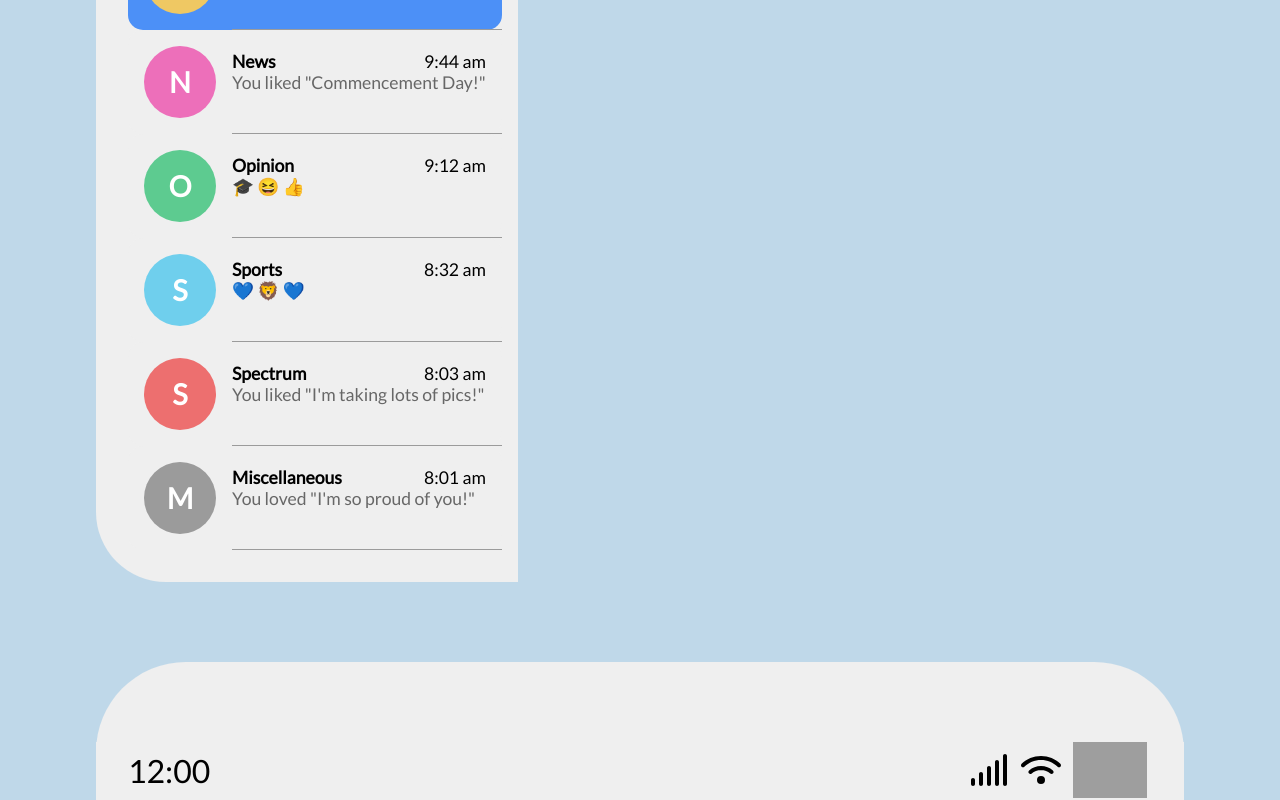
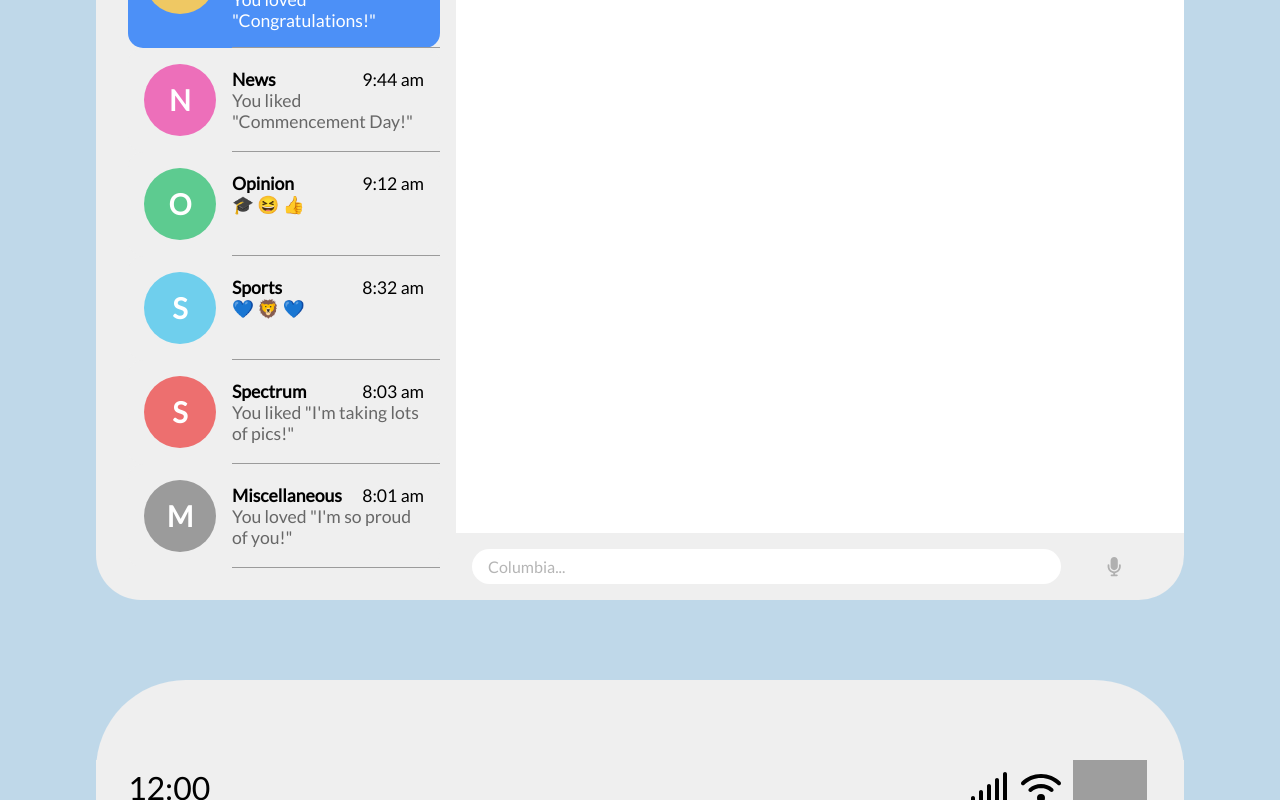
Before and after one commit to spectatorpublishing/commencement2022, a React (Create React App) app: page / in a window 1280 px wide. Shown: the part 3160-3960 px from the top of the page. Built offline with nearby package versions, Linux system fonts and the light colour scheme; grey boxes are pictures that could not be loaded.

Commit message:
Made article space for desktop

```diff
--- a/src/components/TextConvoDesktop/Articles.js
+++ b/src/components/TextConvoDesktop/Articles.js
@@ -1,9 +1,52 @@
+import { faMicrophone } from "@fortawesome/free-solid-svg-icons";
+import { FontAwesomeIcon } from "@fortawesome/react-fontawesome";
 import React, { useEffect, useState } from "react";
 import styled from "styled-components";
 import articles from "../../data/articles";
+import theme from "../../theme";
 
 const Wrapper = styled.div`
-    min-width: 50%;
+    width: 70%;
+    display: flex;
+    flex-direction: column;
+    border-radius: 0px 45px 45px 0px;
+`;
+
+const Header = styled.div`
+    background-color: ${theme.colors.lightGray};
+    padding: 3rem 1rem 1rem 1rem;
+    border-radius: 0px 45px 0px 0px;
+`;
+
+const ArticleWrap = styled.div`
+    height: 100%;
+    background-color: white;
+`;
+
+const TextBoxWrap = styled.div`
+    display: flex;
+    background-color: ${theme.colors.lightGray};
+    border-radius: 0px 0px 45px 0px;
+    padding-right: 2rem;
+
+    svg {
+        font-size: 1.2rem;
+        margin: auto;
+        color: #B0B0B0;
+    }
+`;
+
+const TextBox = styled.div`
+    width: 80%;
+    border-radius: 40px;
+    margin: 1rem;
+    background-color: white;
+    padding: 0.5rem 1rem;
+`;
+
+const Text = styled.span`
+    color: ${props => props.color};
+    margin-right: 0.3rem;
 `;
 
 const Articles = ({selectedSection}) => {
@@ -15,7 +58,18 @@ const Articles = ({selectedSection}) => {
 
     return (
         <Wrapper>
+            <Header>
+            <Text color='#B0B0B0'>To:</Text><Text color="#616161">Class of 2022</Text>
+            </Header>
+            <ArticleWrap>
 
+            </ArticleWrap>
+            <TextBoxWrap>
+                <TextBox>
+                    <Text color='#B5B5B5'>Columbia...</Text>
+                </TextBox>
+                <FontAwesomeIcon icon={faMicrophone}/>
+            </TextBoxWrap>
         </Wrapper>
     )
 };
--- a/src/components/TextConvoDesktop/SideNav.js
+++ b/src/components/TextConvoDesktop/SideNav.js
@@ -8,9 +8,9 @@ const Wrapper = styled.div`
     display: flex;
     flex-direction: column;
     background-color: ${theme.colors.lightGray};
-    width: fit-content;
+    width: 30%;
     padding: 2rem 1rem 2rem 2rem;
-    border-radius: 70px 0px 0px 70px;
+    border-radius: 45px 0px 0px 45px;
 `;
 
 const MenuItemWrap = styled.div`
```
